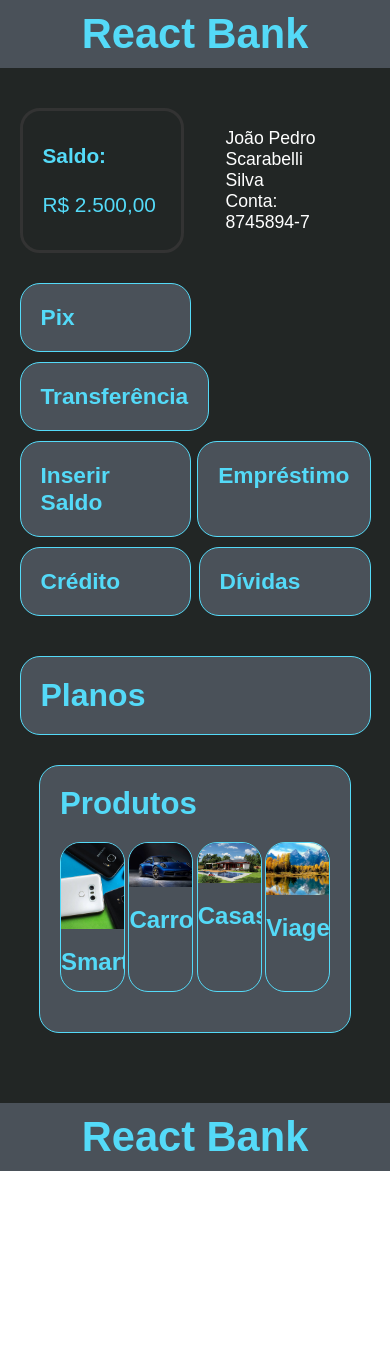
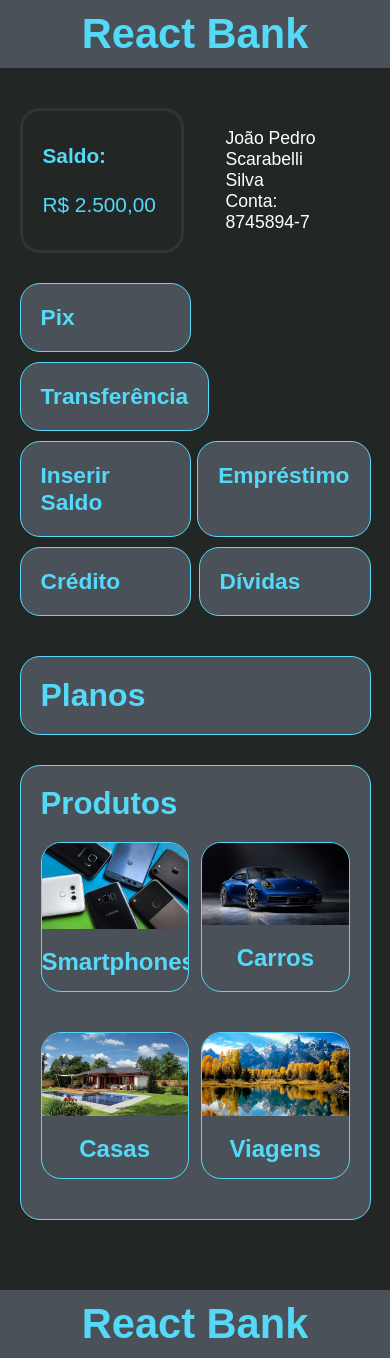
Before and after one commit to JPSS14/react-bank, a Next.js app: page / in a window 390 px wide. Before the commit the page ends 1171 px from the top, so only its background shows below. Built offline with nearby package versions, Linux system fonts and the light colour scheme.

Commit message:
react-bank UPDATE 14: Responsive ProductBox component

```diff
--- a/src/styles/Products.module.scss
+++ b/src/styles/Products.module.scss
@@ -33,4 +33,10 @@
             padding: 15px 0;
         }
     }
+
+@media (max-width: 967px){
+    .mainProductsArticle{
+        flex-basis: 48%;
+    }
 }
+}
--- a/src/styles/main.module.scss
+++ b/src/styles/main.module.scss
@@ -48,5 +48,8 @@
         .mainPlans{
             flex-basis: 90%;
         }
+        .mainProductsBox{
+            flex-basis: 90%;
+        }
     }
 }
```
